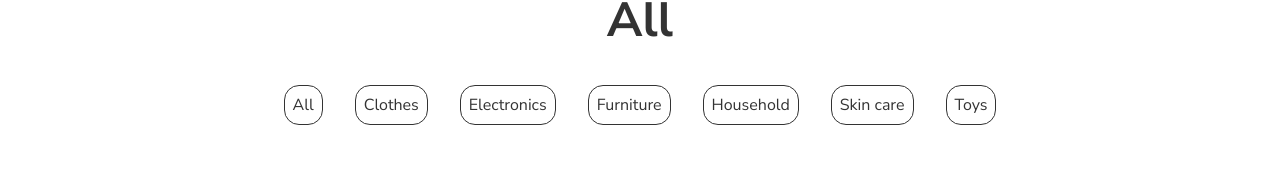
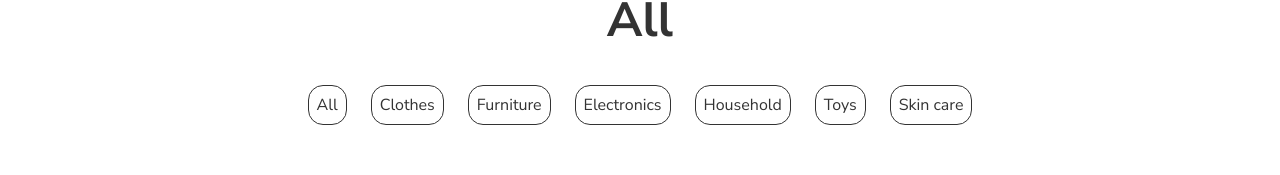
Before and after one commit to pvictordev/webshop, a React (Vite) app in the folder client/: page /categories in a window 1280 px wide. Shown: the part 209-384 px from the top of the page. Built offline with nearby package versions, Linux system fonts and the light colour scheme.

Commit message:
added filter category feature

```diff
--- /dev/null
+++ b/client/src/components/Buttons.jsx
@@ -0,0 +1,24 @@
+import React from "react";
+import "../styles/buttons.scss";
+
+export default function Buttons({ menuItems, selectedCategory, handleCategoryClick }) {
+  return (
+    <ul className="Categories__buttons">
+      <li
+        className={`btn ${selectedCategory === "All" ? "active" : ""}`}
+        onClick={() => handleCategoryClick("All")}
+      >
+        All
+      </li>
+      {menuItems.map((item, index) => (
+        <li
+          key={index}
+          className={`btn ${selectedCategory === item ? "active" : ""}`}
+          onClick={() => handleCategoryClick(item)}
+        >
+          {item}
+        </li>
+      ))}
+    </ul>
+  );
+};
--- a/client/src/pages/Categories.jsx
+++ b/client/src/pages/Categories.jsx
@@ -5,23 +5,36 @@ import HomeRoute from "../components/HomeRoute";
 import axios from "axios";
 import Products from "../data/Products";
 import Card from "../components/Card";
+import Buttons from "../components/Buttons";
 
 const Categories = () => {
+  const [selectedCategory, setSelectedCategory] = useState("All");
+  const menuItems = [...new Set(Products.map((product) => product.category))];
+  const [headerText, setHeaderText] = useState("All");
 
-  const products = Products.map((product) => {
-    return (
-      <Card key={product.id} {...product}/>
-    );
+  const filteredProducts =
+    selectedCategory === "All"
+      ? Products
+      : Products.filter((product) => product.category === selectedCategory);
+
+  const products = filteredProducts.map((product) => {
+    return <Card key={product.id} {...product} />;
   });
+
+  const handleCategoryClick = (category) => {
+    setSelectedCategory(category);
+    setHeaderText(category);
+  };
+
   return (
     <div className="Categories">
       <div className="Categories__container">
         <HomeRoute />
         <div className="Categories__content">
           <div className="Categories__header">
-            <h1>All</h1>
+            <h1>{headerText}</h1>
           </div>
-          <ul className="Categories__list">
+          {/* <ul className="Categories__buttons">
             <li>All</li>
             <li>Clothes</li>
             <li>Electronics</li>
@@ -29,10 +42,13 @@ const Categories = () => {
             <li>Household</li>
             <li>Skin care</li>
             <li>Toys</li>
-          </ul>
-          <div className="Categories__grid">
-            {products}
-          </div>
+          </ul> */}
+          <Buttons
+            menuItems={menuItems}
+            selectedCategory={selectedCategory}
+            handleCategoryClick={handleCategoryClick}
+          />
+          <div className="Categories__grid">{products}</div>
         </div>
       </div>
     </div>
--- /dev/null
+++ b/client/src/styles/buttons.scss
@@ -0,0 +1,13 @@
+.Categories__buttons {
+  display: flex;
+  align-items: center;
+  justify-content: center;
+  gap: 1.5rem;
+  flex-wrap: wrap;
+}
+.Categories__buttons li {
+  border: 1px solid #333;
+  padding: 0.5rem;
+  border-radius: 15px;
+  cursor: pointer;
+}
--- a/client/src/styles/categories.scss
+++ b/client/src/styles/categories.scss
@@ -22,19 +22,6 @@
     font-size: 3rem;
     font-weight: 700;
   }
-}
-
-.Categories__list {
-  display: flex;
-  align-items: center;
-  justify-content: center;
-  gap: 2rem;
-  flex-wrap: wrap;
-}
-.Categories__list li {
-  border: 1px solid #333;
-  padding: 0.5rem;
-  border-radius: 15px;
 }
 .Categories__grid {
   display: grid;
```
Also changed, not shown: client/src/styles/footer.scss (indentation only).
